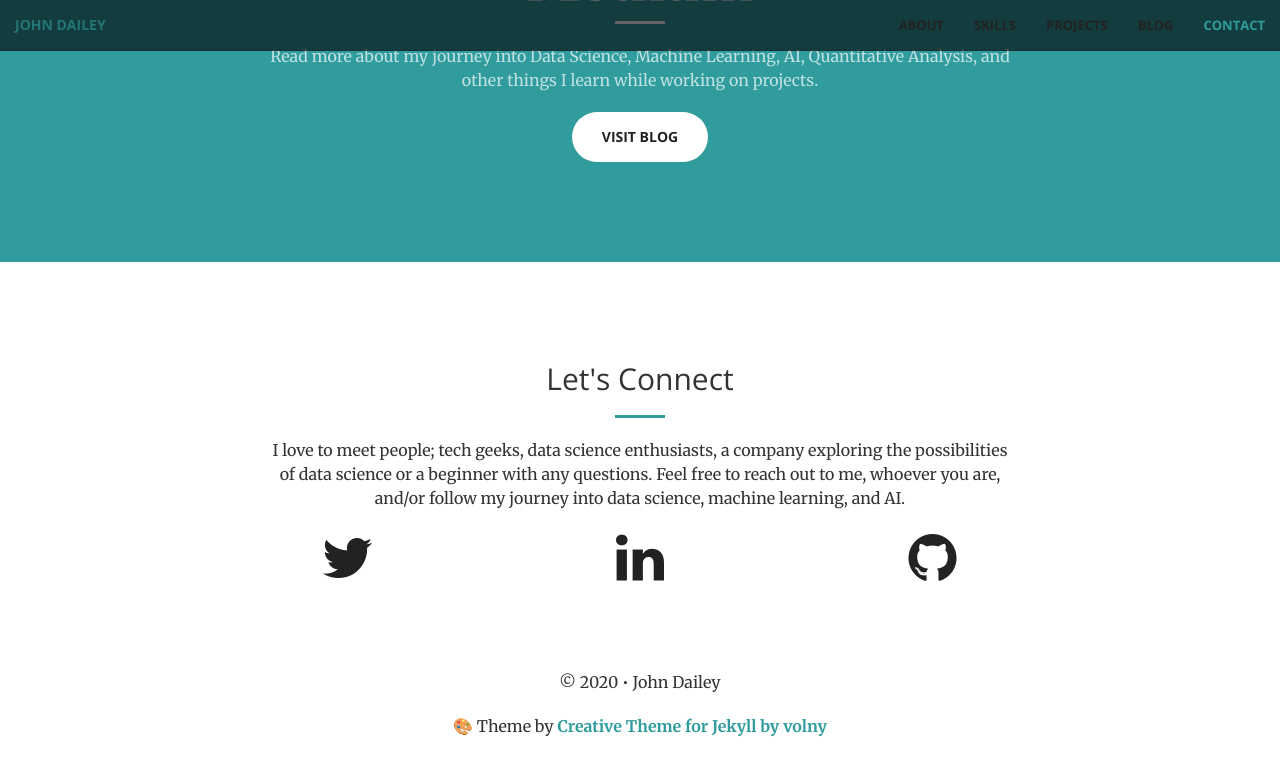
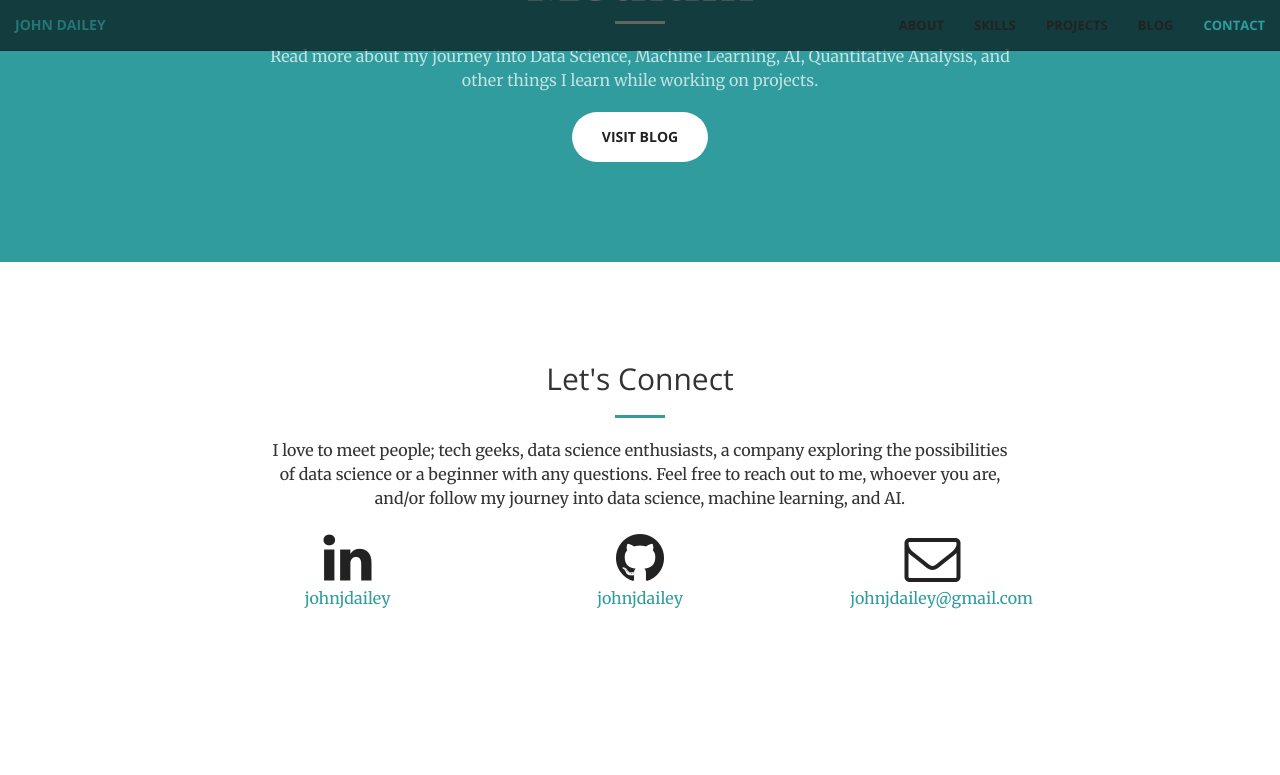
Before and after one commit to johnjdailey/johnjdailey.github.io, a Jekyll site: the page built from index.html, in a window 1280 px wide and 900 px high, scrolled down 2626 px. Shown: the top 775 px of the window. Built offline with Jekyll 4.4.1, drawn with Linux system fonts in a browser that asks for light colours; nearby versions of some CDN libraries; library files that are not in the unit come from our copies; after the commit the page ends 3356 px from its top, so only the background shows below that.

Commit message:
Update contact.html

```diff
--- a/_includes/contact.html
+++ b/_includes/contact.html
@@ -6,30 +6,24 @@
                 <hr class="primary">
                 <p>I love to meet people; tech geeks, data science enthusiasts, a company exploring the possibilities of data science or a beginner with any questions. Feel free to reach out to me, whoever you are, and/or follow my journey into data science, machine learning, and AI.</p>
             </div>
-	<div class="col-lg-2 col-lg-offset-2 text-center">
-            <a href="https://twitter.com/{{ site.twitter_username }}">
-                <i class="fa fa-twitter fa-3x wow bounceIn" data-wow-delay=".1s"></i>
-
-            </a>
-        </div>
-        <div class="col-lg-2 col-lg-offset-1 text-center">
+        <div class="col-lg-2 col-lg-offset-2 text-center">
             <a href="https://www.linkedin.com/in/{{ site.linkedin_username }}">
-            <i class="fa fa-linkedin fa-3x wow bounceIn" data-wow-delay=".1s"></i>
+                <i class="fa fa-linkedin fa-3x wow bounceIn" data-wow-delay=".1s"></i>
+                <p>{{ site.linkedin_username }}</p>
             </a>
         </div>
         <div class="col-lg-2 col-lg-offset-1 text-center">
             <a href="https://github.com/{{ site.github_username }}">
             <i class="fa fa-github fa-3x wow bounceIn" data-wow-delay=".1s"></i>
-
+                <p>{{ site.github_username }}</p>
             </a>
         </div>
+    <div class="col-lg-2 col-lg-offset-1 text-center">
+            <a href="mailto:{{ site.email }}">
+            <i class="fa fa-envelope-o fa-3x wow bounceIn" data-wow-delay=".1s"></i>
+                <p>{{ site.email }}</p>
+            </a>
+        </div>
+
     </div>
-    <footer id="footer">
-        <p class="copyright">
-  &#169; 2020 &#8226; John Dailey
-        </p>
-        <p>
-            🎨 Theme by <a href="https://github.com/volny/creative-theme-jekyll" target="_blank"><strong>Creative Theme for Jekyll by volny</strong></a>
-        </p>
-  </footer>
 </section>
```
